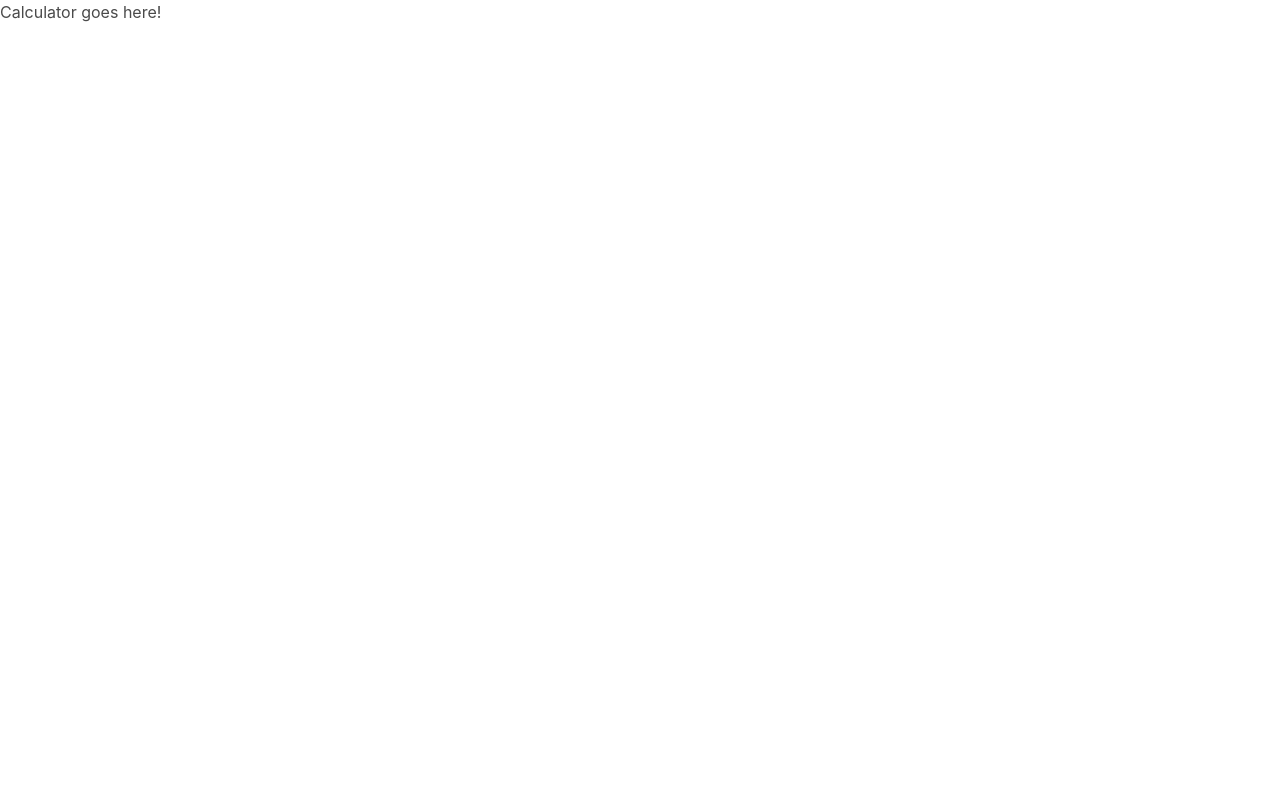
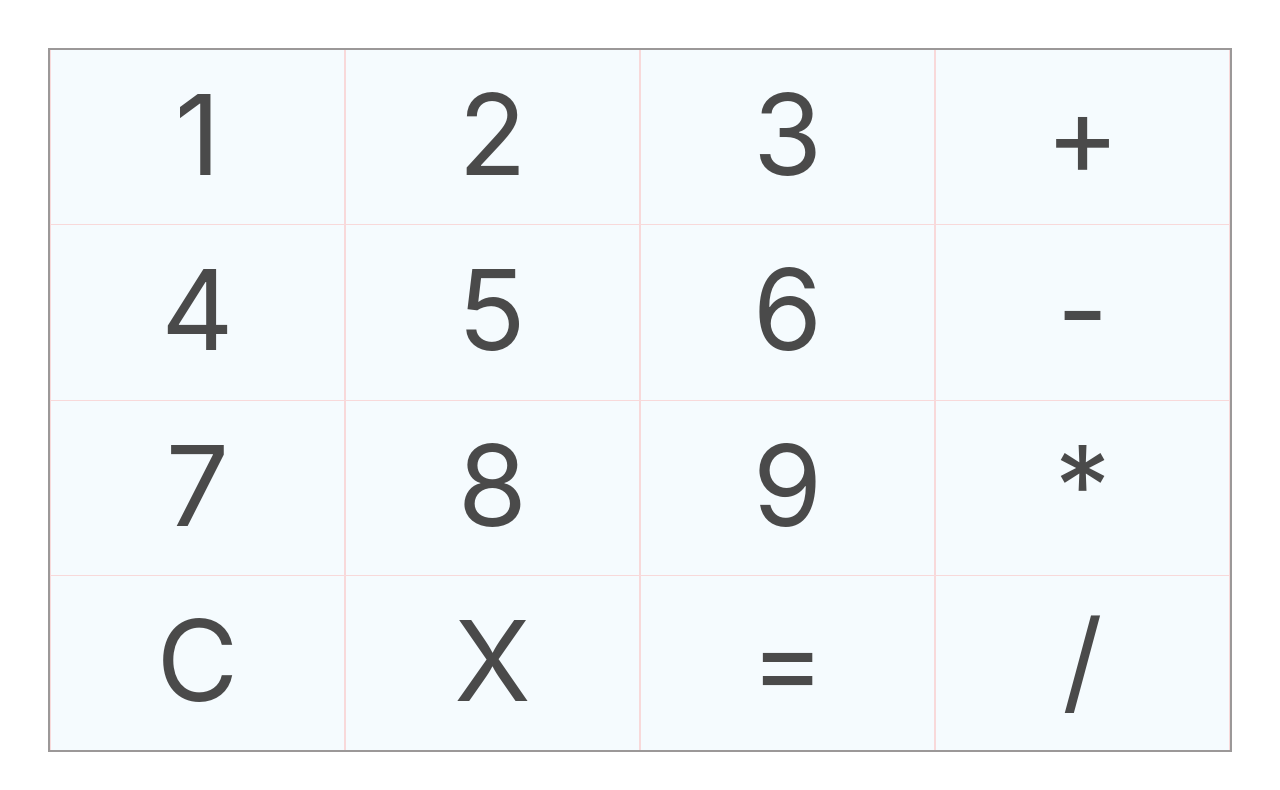
Before and after one commit to ocskier/calculator, a plain HTML site: page index.html in a window 1280 px wide. Drawn offline with nearby package versions, Linux system fonts and the light colour scheme.

Commit message:
Adds basic calc layout with min style

```diff
--- a/index.html
+++ b/index.html
@@ -20,8 +20,61 @@
         <!--[if lt IE 7]>
             <p class="browsehappy">You are using an <strong>outdated</strong> browser. Please <a href="#">upgrade your browser</a> to improve your experience.</p>
         <![endif]-->
-        <main class="is-flex">
-            Calculator goes here!
+        <main class="is-flex is-flex-direction-column m-6 calculator">
+            <section class="is-flex is-flex-grow-1 first-row">
+                <div class="is-flex is-flex-grow-1 is-flex-direction-column is-align-items-center justify-content-center">
+                    <span class="">1</span>
+                </div>
+                <div class="is-flex is-flex-grow-1 is-flex-direction-column is-align-items-center justify-content-center">
+                    <span class="">2</span>
+                </div>
+                <div class="is-flex is-flex-grow-1 is-flex-direction-column is-align-items-center justify-content-center">
+                    <span class="">3</span>
+                </div>
+                <div class="is-flex is-flex-grow-1 is-flex-direction-column is-align-items-center justify-content-center">
+                    <span class="">+</span>
+                </div>
+            </section>
+            <section class="is-flex is-flex-grow-1 second-row"><div class="is-flex is-flex-grow-1 is-flex-direction-column is-align-items-center justify-content-center">
+                    <span class="">4</span>
+                </div>
+                <div class="is-flex is-flex-grow-1 is-flex-direction-column is-align-items-center justify-content-center">
+                    <span class="">5</span>
+                </div>
+                <div class="is-flex is-flex-grow-1 is-flex-direction-column is-align-items-center justify-content-center">
+                    <span class="">6</span>
+                </div>
+                <div class="is-flex is-flex-grow-1 is-flex-direction-column is-align-items-center justify-content-center">
+                    <span class="">-</span>
+                </div>
+            </section>
+            <section class="is-flex is-flex-grow-1 third-row"><div class="is-flex is-flex-grow-1 is-flex-direction-column is-align-items-center justify-content-center">
+                    <span class="">7</span>
+                </div>
+                <div class="is-flex is-flex-grow-1 is-flex-direction-column is-align-items-center justify-content-center">
+                    <span class="">8</span>
+                </div>
+                <div class="is-flex is-flex-grow-1 is-flex-direction-column is-align-items-center justify-content-center">
+                    <span class="">9</span>
+                </div>
+                <div class="is-flex is-flex-grow-1 is-flex-direction-column is-align-items-center justify-content-center">
+                    <span class="">*</span>
+                </div>
+            </section>
+            <section class="is-flex is-flex-grow-1 fourth-row">
+                <div class="is-flex is-flex-grow-1 is-flex-direction-column is-align-items-center justify-content-center">
+                    <span class="">C</span>
+                </div>
+                <div class="is-flex is-flex-grow-1 is-flex-direction-column is-align-items-center justify-content-center">
+                    <span class="">X</span>
+                </div>
+                <div class="is-flex is-flex-grow-1 is-flex-direction-column is-align-items-center justify-content-center">
+                    <span class="">=</span>
+                </div>
+                <div class="is-flex is-flex-grow-1 is-flex-direction-column is-align-items-center justify-content-center">
+                    <span class="">/</span>
+                </div>
+            </section>
         </main>
         <script src="./src/js/calculator.js" defer></script>
         <script src="./src/js/app.js" defer></script>
--- a/src/css/styles.css
+++ b/src/css/styles.css
@@ -1,13 +1,41 @@
 * {
   box-sizing: border-box;
+}
+
+:root {
+  --bg-color-1: rgba(216, 239, 251, 0.25);
 }
 
 html,
 body {
   margin: 0;
   padding: 0;
+  font-size: 16px;
 }
 
 main {
-  min-height: calc(100vh);
+  height: calc(100vh - 96px);
 }
+
+.calculator {
+  border: 2px solid rgba(56, 50, 50, 0.5);
+}
+
+.calculator > section {
+  background-color: var(--bg-color-1);
+}
+
+.calculator > section:not(:last-child) {
+  border-bottom: 1px solid rgba(251, 183, 183, 0.5);
+}
+
+.calculator > section > div {
+  flex-basis: 25%;
+  border-left: 1px solid rgba(251, 183, 183, 0.5);
+  border-right: 1px solid rgba(251, 183, 183, 0.5);
+}
+
+.calculator span {
+  font-size: 7rem;
+  height: 100%;
+}
```
